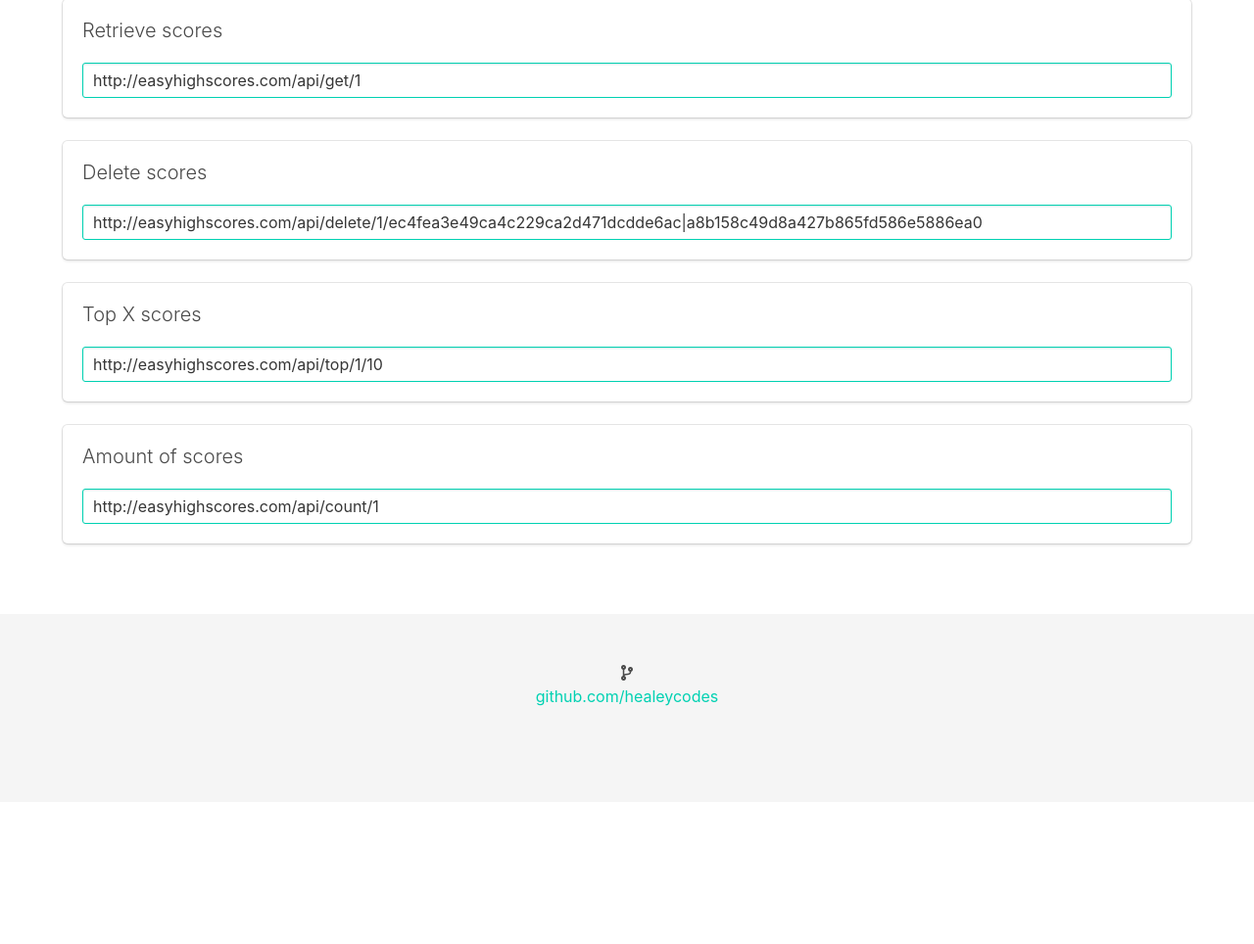
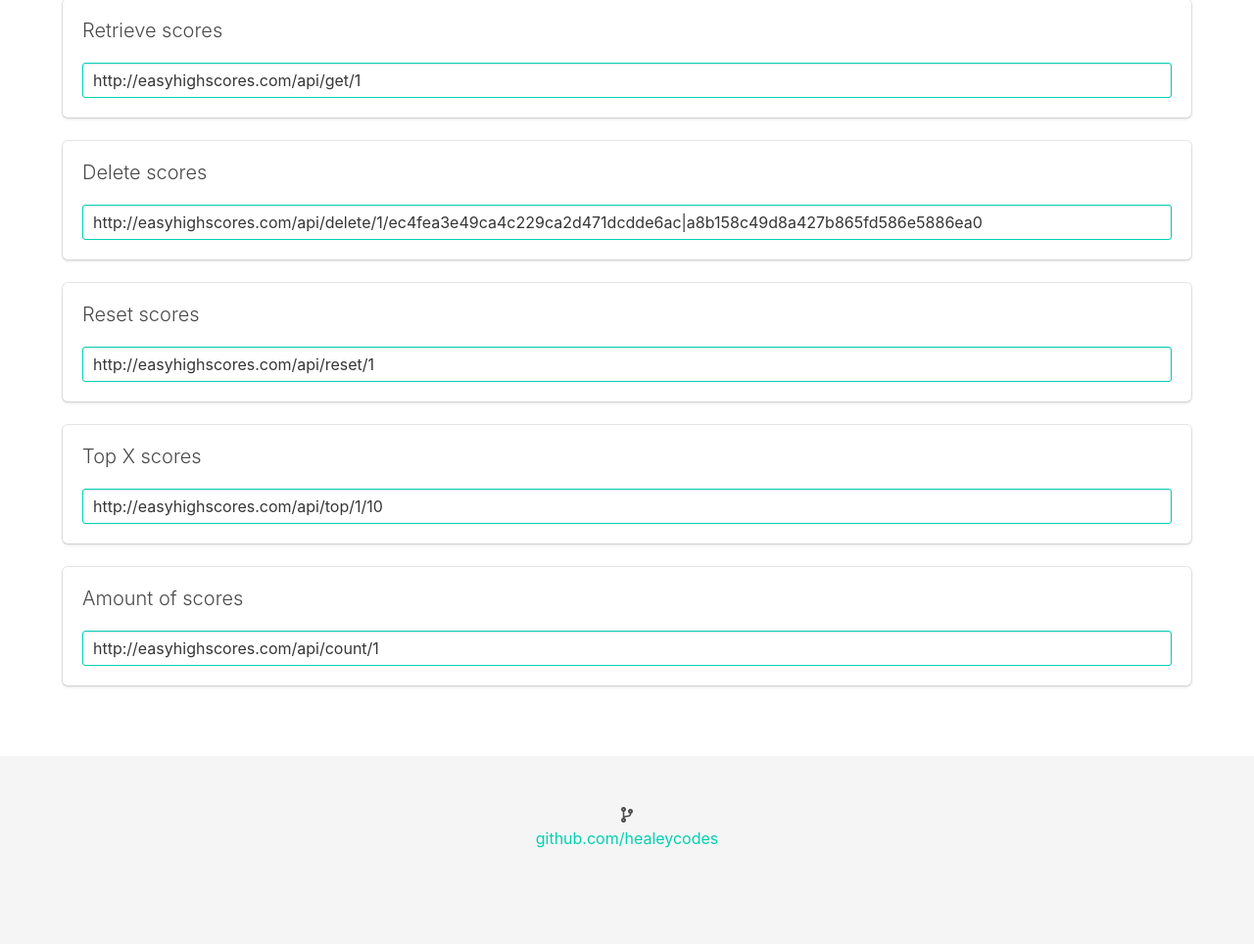
Before and after one commit to healeycodes/easy-high-scores, a Flask app: page /key/1 in a window 1280 px wide. Shown: the part 2397-3361 px from the top of the page at 98% size. Before the commit the page ends 3118 px from the top, so only its background shows below. Run offline with Flask 2, Linux system fonts and the light colour scheme; some libraries are stand-ins or nearby versions.

Commit message:
Updated key page to include the Reset Scores route

```diff
--- a/easy_high_scores/templates/key_page.html
+++ b/easy_high_scores/templates/key_page.html
@@ -180,6 +180,17 @@
 							<p>
 								<div class="box">
 									<div class="field">
+										<p class="subtitle is-5 is-spaced">Reset scores</p>
+										<div class="control">
+											<input class="input is-primary" type="text" value="http://easyhighscores.com/api/reset/{{ private_key }}"
+											 style="width: 100%">
+										</div>
+									</div>
+								</div>
+							</p>
+							<p>
+								<div class="box">
+									<div class="field">
 										<p class="subtitle is-5 is-spaced">Top X scores</p>
 										<div class="control">
 											<input class="input is-primary" type="text" value="http://easyhighscores.com/api/top/{{ private_key }}/10" style="width: 100%">
```
